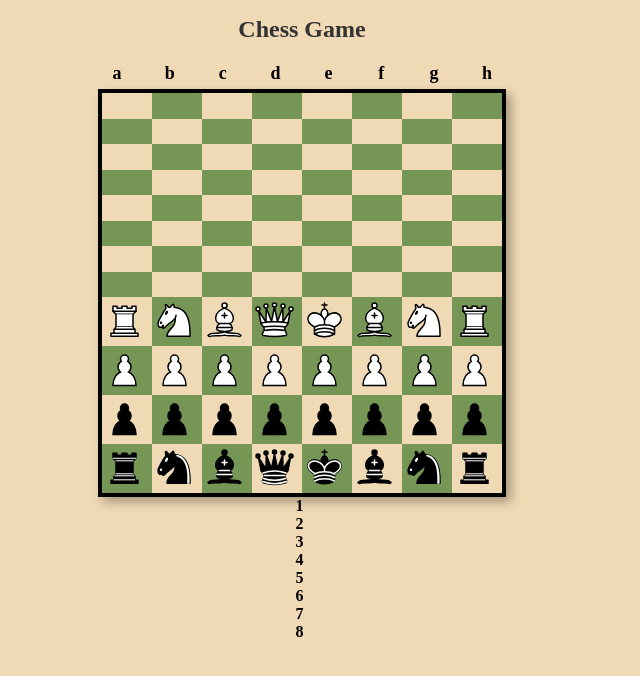
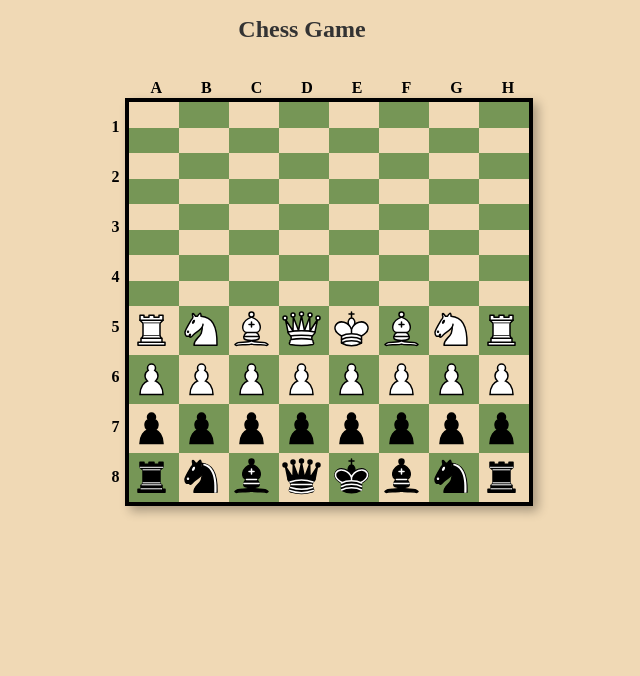
Before and after one commit to keag42/Chess-web, a website: page ChessUI.html in a window 1280 px wide. Shown: the whole page, without its empty margins (338-978 px from the left). Drawn offline with Linux system fonts and the light colour scheme.

Commit message:
fixed letters

```diff
--- a/ChessUI.html
+++ b/ChessUI.html
@@ -14,14 +14,33 @@
     <h1>Chess Game</h1>
 
     <div id="chessboard-wrapper">
+        <!-- Letters (top) -->
         <div id="letters">
-            <span>a</span><span>b</span><span>c</span><span>d</span><span>e</span><span>f</span><span>g</span><span>h</span>
+            <ol id="letterLI">
+                <li>A</li>
+                <li>B</li>
+                <li>C</li>
+                <li>D</li>
+                <li>E</li>
+                <li>F</li>
+                <li>G</li>
+                <li>H</li>
+            </ol>
         </div>
-        <div id="chessboard">
-            <!-- The chessboard squares will be dynamically added here -->
-        </div>
-        <div id="numbers">
-            <span>1</span><span>2</span><span>3</span><span>4</span><span>5</span><span>6</span><span>7</span><span>8</span>
+
+        <!-- Chessboard + Numbers (side) -->
+        <div id="chessboard-container">
+            <div id="numbers">
+                    <ol>1</ol>
+                    <ol>2</ol>
+                    <ol>3</ol>
+                    <ol>4</ol>
+                    <ol>5</ol>
+                    <ol>6</ol>
+                    <ol>7</ol>
+                    <ol>8</ol>
+            </div>
+            <div id="chessboard"></div>
         </div>
     </div>
 
--- a/css/chessBuilder.css
+++ b/css/chessBuilder.css
@@ -23,17 +23,22 @@ h1 {
 
 #letters {
     display: flex;
-    justify-content: space-between;
-    width: 400px;  /* Adjust the width to match the new chessboard size */
+    justify-content: left;
+    margin-left: 25px; /*makes it aligned with squares*/
+    width: 408px;  /* Adjust the width to match the new chessboard size */
     margin-bottom: 5px;
+    font-weight: bold;
+    font-size: 16px;
+    height: 30px;
+}
+#letterLI li {
+    display: inline-block;
+    margin-right: 35px; /* Adjust spacing */
+}
+#letterLI li:nth-child(8) {
+    margin-right: 0;
 }
 
-#letters span {
-    font-size: 18px;
-    font-weight: bold;
-    width: 30px;
-    text-align: center;
-}
 
 #chessboard-container {
     display: flex;
```
